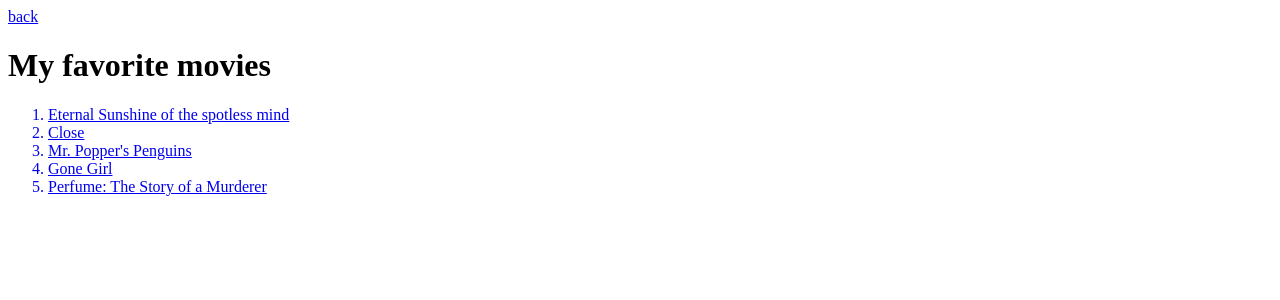
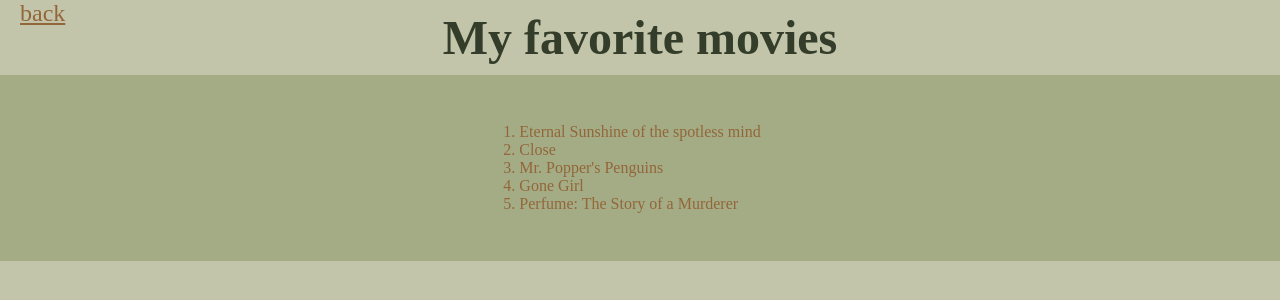
Before and after one commit to RitaGr/html-website, a plain HTML site: page pages/movies.html in a window 1280 px wide. Drawn offline with Linux system fonts and the light colour scheme.

Commit message:
Spray a bit design

```diff
--- /dev/null
+++ b/css/style.css
@@ -0,0 +1,62 @@
+:root{
+    --primary-background-color : #C2C5AA;
+    --links-color: #936639;
+    --primary-header-color: #333D29;
+}
+*{
+    box-sizing: border-box;
+    padding: 0;
+    margin: 0;
+}
+body{
+    background-color: var(--primary-background-color);
+}
+header{
+    text-align: center;
+}
+header h1{
+    padding: 10px;
+    font-size: 48px;
+    color: var(--primary-header-color);
+}
+.menu-container ul{
+    display: flex;
+    flex-direction: row;
+    justify-content: center;
+}
+main{
+    width: 100%;
+    align-items: center;
+}
+.list-container{
+    display: flex;
+    justify-content: center;
+    background-color: #A4AC86;
+    padding: 48px;
+}
+.list-container ol{
+    display: flex;
+    flex-direction: column;
+    justify-content: center;
+    align-items: start;
+}
+ul li{
+    padding: 20px;
+    list-style: none;
+}
+a{
+    text-decoration: none;
+    color: var(--links-color);
+}
+a:hover{
+    text-decoration: underline;
+}
+.back-btn{
+    padding: 20px;
+    font-size: 24px;
+}
+.back-spn{
+    position: absolute;
+    top: 0;
+    left: 0;
+}
--- a/pages/movies.html
+++ b/pages/movies.html
@@ -3,11 +3,16 @@
 <head>
     <meta charset="UTF-8">
     <meta name="viewport" content="width=device-width, initial-scale=1.0">
+    <link rel="stylesheet" href="../css/style.css">
     <title>Movies</title>
 </head>
 <body>
-    <a href="../index.html">back</a>
-    <h1>My favorite movies</h1>
+    <header>
+        <span class="back-spn"><a href="../index.html" class="back-btn">back</a></span>
+        <h1 style="color: #333D29; font-size: 48px;">My favorite movies</h1>
+    </header>
+    <main>
+        <section class="list-container">
             <ol>
                 <a href="./movies-sub-pages/movie1.html"><li>Eternal Sunshine of the spotless mind</li></a>
                 <a href="./movies-sub-pages/movie2.html"><li>Close</li></a>
@@ -15,5 +20,7 @@
                 <a href="./movies-sub-pages/movie4.html"><li>Gone Girl</li></a>
                 <a href="./movies-sub-pages/movie5.html"><li>Perfume: The Story of a Murderer</li></a>
             </ol>
+        </section>
+    </main>
 </body>
 </html>
```
Also changed, not shown: index.html (+12 -2 lines), pages/books.html (+8 -1 lines), pages/hobbies.html (+11 -1 lines). Lines whose indentation alone changed are shown as unchanged.
